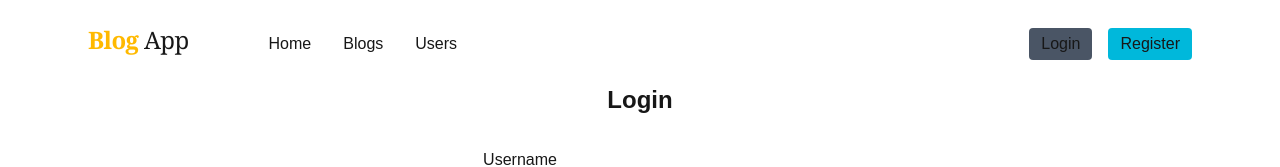
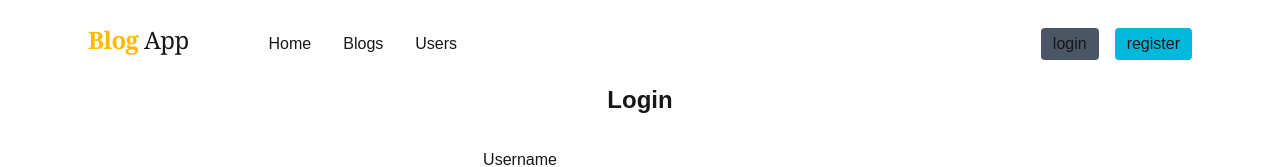
Before and after one commit to jbdemme/blog-app, a Next.js app: page /login in a window 1280 px wide. Shown: the top 167 px of the page. Built offline with nearby package versions, Linux system fonts and the light colour scheme; no server answers.

Commit message:
style: lowercase login and register buttons

```diff
--- a/app/component/NavBar.tsx
+++ b/app/component/NavBar.tsx
@@ -31,8 +31,8 @@ export default function NavBar() {
                     </>
                 ) : (
                     <>
-                        <Link href="/login" className="bg-gray-600 rounded px-3 py-1 hover:bg-gray-500">Login</Link>
-                        <Link href="/register" className="bg-cyan-500 rounded px-3 py-1 hover:bg-cyan-600">Register</Link>
+                        <Link href="/login" className="bg-gray-600 rounded px-3 py-1 hover:bg-gray-500">login</Link>
+                        <Link href="/register" className="bg-cyan-500 rounded px-3 py-1 hover:bg-cyan-600">register</Link>
                     </>
                 )}
             </div>
```
